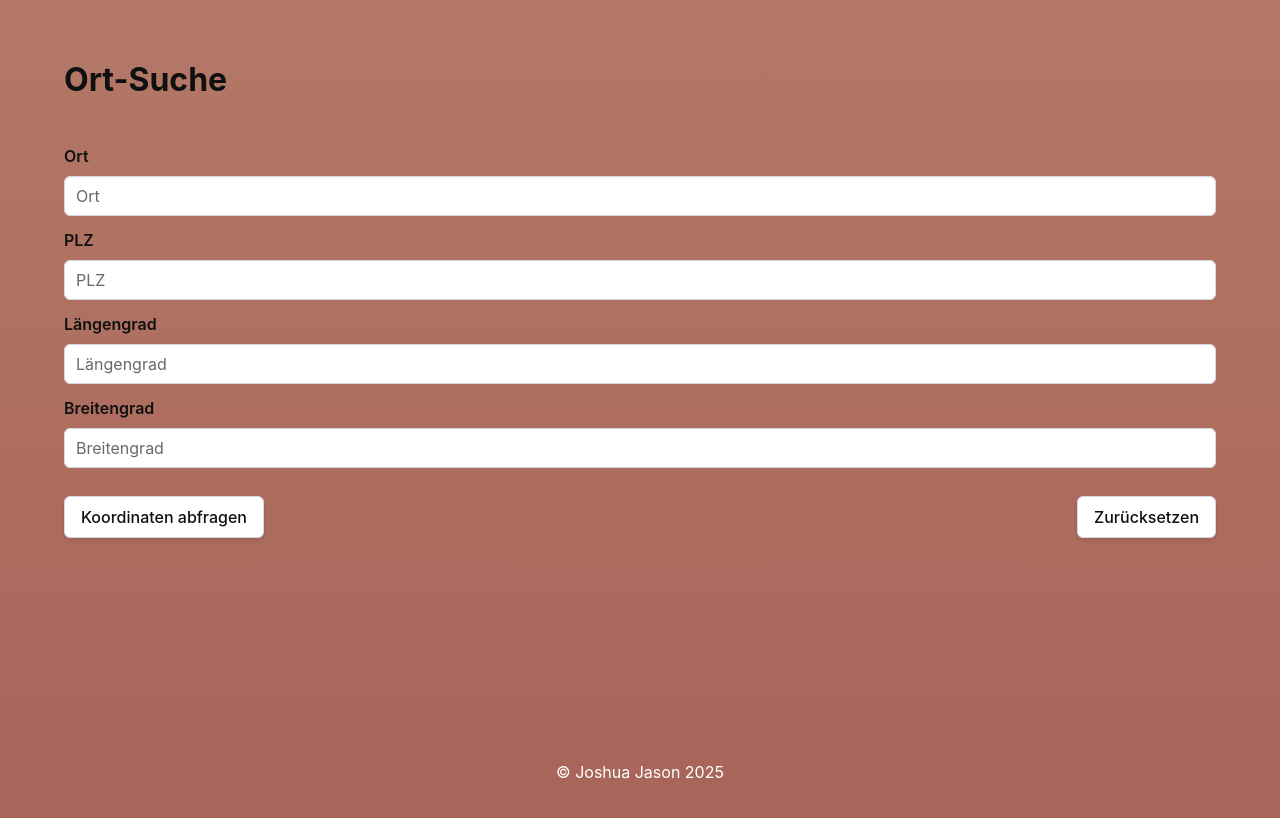
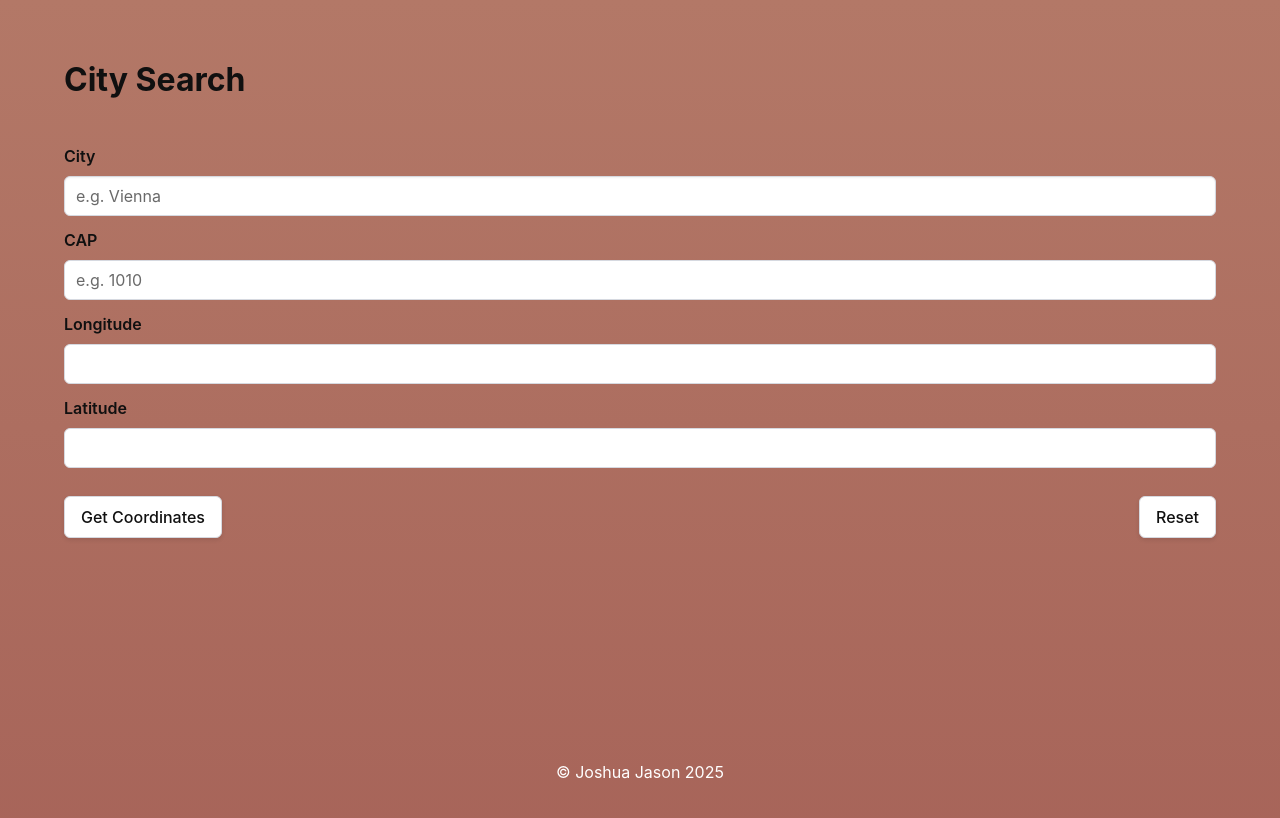
Before and after one commit to Jay14512/live-search-v2-refactored, a plain HTML site: page index.html in a window 1280 px wide. Drawn offline with nearby package versions, Linux system fonts and the light colour scheme.

Commit message:
changed language (de->en)

```diff
--- a/index.html
+++ b/index.html
@@ -4,7 +4,7 @@
 <head>
     <meta charset="UTF-8">
     <meta name="viewport" content="width=device-width, initial-scale=1.0">
-    <title>Ort-Suche</title>
+    <title>City Search</title>
     <link rel="stylesheet" href="bulma/css/bulma.min.css">
     <link rel="stylesheet" href="css/search.css">
     <script src="js/search.js" defer></script>
@@ -13,41 +13,41 @@
 <body>
     <div class="container">
         <header>
-            <h1>Ort-Suche</h1>
+            <h1>City Search</h1>
         </header>
         <main>
             <form action="">
 
                 <div class="field">
-                    <label class="label">Ort</label>
+                    <label class="label">City</label>
                     <div class="control">
-                        <input class="input" id="ort" type="text" placeholder="Ort" autocomplete="off">
+                        <input class="input" id="ort" type="text" placeholder="e.g. Vienna" autocomplete="off">
                     </div>
                     <div class="suggestions" id="suggestions">
 
                     </div>
                 </div>
                 <div class="field">
-                    <label class="label">PLZ</label>
+                    <label class="label">CAP</label>
                     <div class="control">
-                        <input class="input" id="plz" type="text" placeholder="PLZ" readonly>
+                        <input class="input" id="plz" type="text" placeholder="e.g. 1010" readonly>
                     </div>
                 </div>
                 <div class="field">
-                    <label class="label">Längengrad</label>
+                    <label class="label">Longitude</label>
                     <div class="control">
-                        <input class="input" id="länge" type="text" placeholder="Längengrad" readonly>
+                        <input class="input" id="länge" type="text" readonly>
                     </div>
                 </div>
                 <div class="field">
-                    <label class="label">Breitengrad</label>
+                    <label class="label">Latitude</label>
                     <div class="control">
-                        <input class="input" id="breite" type="text" placeholder="Breitengrad" readonly>
+                        <input class="input" id="breite" type="text" readonly>
                     </div>
                 </div>
                 <div class="buttons">
-                    <button class="button" id="coordinates">Koordinaten abfragen</button>
-                    <button class="button" id="resetFields" type="button">Zurücksetzen</button>
+                    <button class="button" id="coordinates">Get Coordinates</button>
+                    <button class="button" id="resetFields" type="button">Reset</button>
                 </div>
             </form>
         </main>
--- a/js/search.js
+++ b/js/search.js
@@ -1,4 +1,4 @@
-// DOM-Elemente holen: Ort-Eingabefeld und die Vorschlagsliste
+// Get DOM Elements: Field for City and dropdown
 const ort = document.getElementById("ort");
 const plz = document.getElementById("plz");
 const button = document.getElementById("coordinates");
@@ -24,16 +24,16 @@ function clearPlz() {
     plz.value = "";
 }
 
-// Sobald der Benutzer etwas ins Ort-Feld eingibt:
+// As soon as there's input from the user:
 ort.addEventListener("input", function (ev) {
     clearCoordinates();
     clearPlz();
-    // API-Daten holen (Ortsnamen + PLZs)
+    // Fetch API Data (City + CAPs)
     fetch(`http://wifi.1av.at/getplz.php?json`)
-        .then(response => response.json()) // JSON-Text in JS-Objekt umwandeln
+        .then(response => response.json()) // Convert JSON-Text in JS-Object
 
         .then(data => {
-            //  Neues Array bauen: jedes Objekt enthält Ort + zugehörige PLZ
+            //  Build new Array: every Object has City + matching CAP
             const orteMitPlz = [];
             Object.entries(data).forEach(([plz, orteArray]) => {
                 orteArray.forEach(ort => {
@@ -41,27 +41,27 @@ ort.addEventListener("input", function (ev) {
                 });
             });
 
-            //  Zählen, wie oft jeder Ort vorkommt (z. B. Wien = 23×)
+            //  Count how many times one City exists (e.g. Vienna = 23×)
             const ortAnzahl = {};
             orteMitPlz.forEach(item => {
                 ortAnzahl[item.ort] = (ortAnzahl[item.ort] || 0) + 1;
             });
 
-            //  Eingabe vom Benutzer (z. B. "wi") in Kleinbuchstaben
+            //  Input from user (e.g. "wi") in lowercase
             const input = ev.target.value.toLowerCase();
 
-            //  Nur Orte filtern, die mit der Eingabe beginnen
+            // Filter only cities that match input
             const matching = orteMitPlz.filter(item =>
                 item.ort.toLowerCase().startsWith(input)
             );
 
-            //  Falls keine Treffer oder Eingabe leer: Liste leeren + abbrechen
+            //  If no match or dropdown empty: empty list and cancel
             if (matching.length === 0 || input === "") {
                 suggestions.innerHTML = "";
                 return;
             }
 
-            //  Funktion: Zeigt Ort + PLZ nur, wenn Ort mehrfach vorkommt
+            //  Function: Only shows City + CAP when City exists multiple times
             function formatOrt(item) {
                 if (ortAnzahl[item.ort] > 1) {
                     return `${item.ort} (${item.plz})`;
@@ -70,26 +70,26 @@ ort.addEventListener("input", function (ev) {
                 }
             }
 
-            //HTML für die Vorschlagsliste aufbauen, inkl. data-Attribute
+            //Build HTML for dropdown, inkl. data attributes
             let html = "";
             matching.forEach(item => {
                 html += `<li data-ort="${item.ort}" data-plz="${item.plz}">${formatOrt(item)}</li>`;
             });
 
-            //Vorschläge in die Seite einfügen
+            //Insert suggestions into page
             suggestions.innerHTML = `<ul>${html}</ul>`;
 
-            //Alle <li>-Einträge holen (sie wurden gerade erzeugt)
+            //Get all <li> entries
             const listItems = suggestions.querySelectorAll("li");
 
-            // Für jeden Vorschlag einen Klick-Event hinzufügen
+            // Add click event for every suggestion
             listItems.forEach(li => {
                 li.addEventListener("click", function (ev) {
-                    // - Ort ins Ort-Feld schreiben
+                    // - insert city in field
                     ort.value = li.dataset.ort;
-                    // - PLZ ins PLZ-Feld schreiben
+                    // - insert CAP in field
                     plz.value = li.dataset.plz;
-                    // - Vorschlagsliste ausblenden
+                    // - hide Dropdown
                     suggestions.innerHTML = "";
 
 
@@ -97,11 +97,11 @@ ort.addEventListener("input", function (ev) {
             });
         })
 
-        // Fehlerbehandlung für API-Fehler
+        // Error handling for API errors
         .catch(error => console.error("Error: ", error));
 });
 
-//Hole die Web-API wenn der Button geklickt wurde
+//Get Web API when button has been clicked
 button.addEventListener("click", function (ev) {
     ev.preventDefault();
     if (plz.value === "") {
@@ -127,7 +127,7 @@ button.addEventListener("click", function (ev) {
     }
 });
 
-//Adde einen Event-Listener um das Vorschlagsfeld zuzumachen, wenn jemand außerhalb der Liste klickt
+//Add Event Listener to hide Dropdown when click outside of Dropdown list
 document.addEventListener("click", function (ev) {
     if (!ort.contains(ev.target) && !suggestions.contains(ev.target)) {
         suggestions.innerHTML = "";
```
Also changed, not shown: 1 other file.
